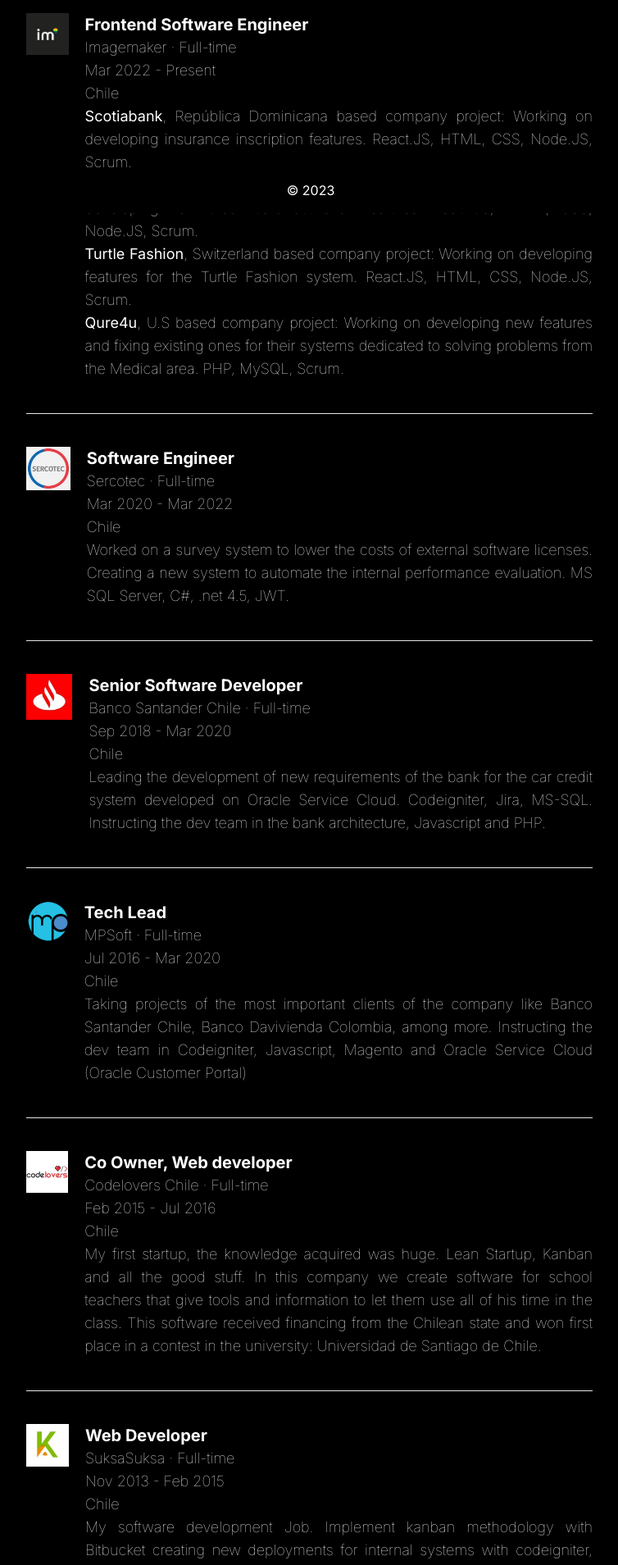
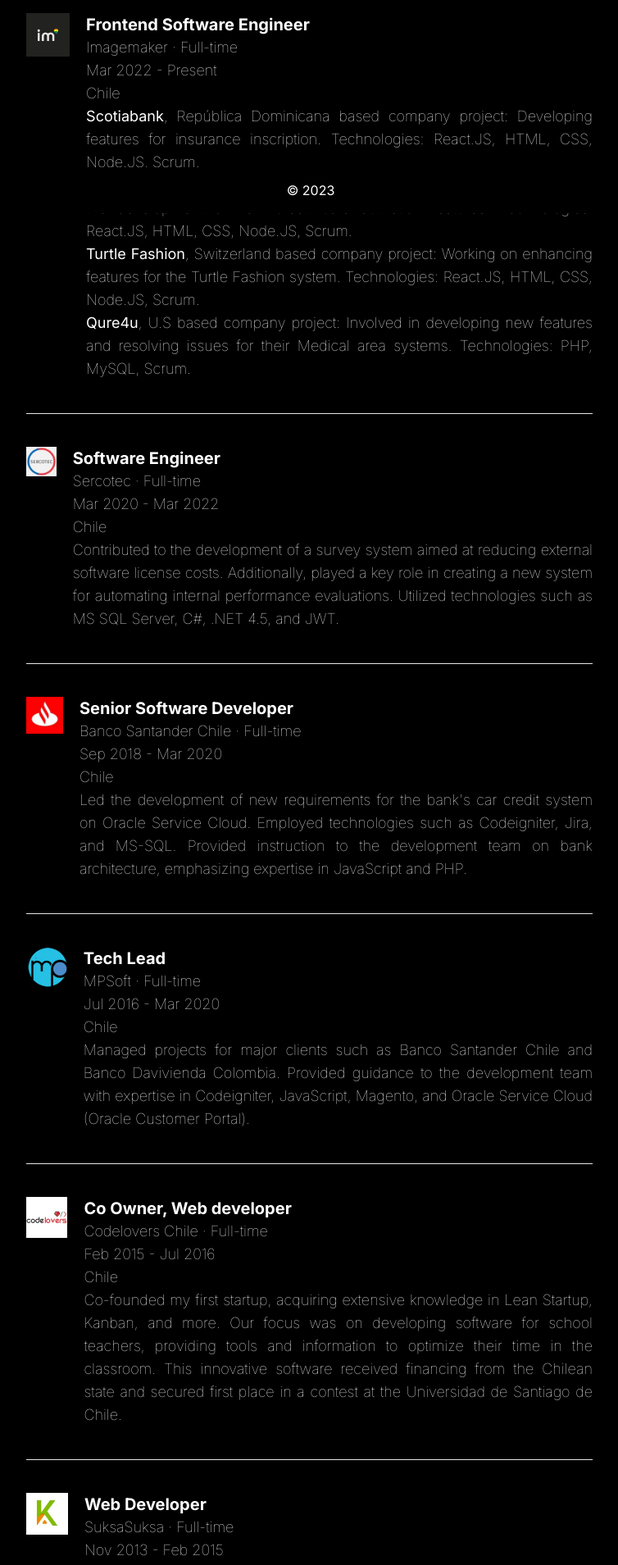
Before and after one commit to chilleno/portfolio, a Next.js app: page /cv in a window 1280 px wide. Shown: the part 540-2449 px from the top of the page at 82% size, without its empty margins (261-1015 px from the left). Built offline with nearby package versions, Linux system fonts and the light colour scheme.

Commit message:
feat: update texts

```diff
--- a/src/app/cv/Components/Experience.tsx
+++ b/src/app/cv/Components/Experience.tsx
@@ -30,18 +30,17 @@
                         <h1 className="text-lg">Mar 2022 - Present</h1>
                         <h1 className="text-lg">Chile</h1>
                         <p className="text-lg text-justify">
-                            <b>Scotiabank</b>, República Dominicana based company project: Working on developing insurance inscription
-                            features. React.JS, HTML, CSS, Node.JS, Scrum.
+                            <b>Scotiabank</b>, República Dominicana based company project:
+                            Developing features for insurance inscription. Technologies: React.JS, HTML, CSS, Node.JS, Scrum.
                             <br />
-                            <b>Scotiabank</b>, República Dominicana based company project: Worked on developing new credit card activation
-                            features. React.JS, HTML, CSS, Node.JS, Scrum.
+                            <b>Scotiabank</b>, República Dominicana based company project:
+                            Contributed to the development of new credit card activation features. Technologies: React.JS, HTML, CSS, Node.JS, Scrum.
                             <br />
-                            <b>Turtle Fashion</b>, Switzerland based company project: Working on developing features for the
-                            Turtle Fashion system. React.JS, HTML, CSS, Node.JS, Scrum.
+                            <b>Turtle Fashion</b>, Switzerland based company project:
+                            Working on enhancing features for the Turtle Fashion system. Technologies: React.JS, HTML, CSS, Node.JS, Scrum.
                             <br />
-                            <b>Qure4u</b>, U.S based company project: Working on developing new features and fixing existing
-                            ones for their systems dedicated to solving problems from the Medical area. PHP, MySQL,
-                            Scrum.
+                            <b>Qure4u</b>, U.S based company project:
+                            Involved in developing new features and resolving issues for their Medical area systems. Technologies: PHP, MySQL, Scrum.
                         </p>
                     </div>
                 </div>
@@ -59,8 +58,7 @@
                         <h1 className="text-lg">Mar 2020 - Mar 2022</h1>
                         <h1 className="text-lg">Chile</h1>
                         <p className="text-lg text-justify">
-                            Worked on a survey system to lower the costs of external software licenses. Creating a new
-                            system to automate the internal performance evaluation. MS SQL Server, C#, .net 4.5, JWT.
+                            Contributed to the development of a survey system aimed at reducing external software license costs. Additionally, played a key role in creating a new system for automating internal performance evaluations. Utilized technologies such as MS SQL Server, C#, .NET 4.5, and JWT.
                         </p>
                     </div>
                 </div>
@@ -78,9 +76,7 @@
                         <h1 className="text-lg">Sep 2018 - Mar 2020</h1>
                         <h1 className="text-lg">Chile</h1>
                         <p className="text-lg text-justify">
-                            Leading the development of new requirements of the bank for the car credit system developed
-                            on Oracle Service Cloud. Codeigniter, Jira, MS-SQL. Instructing the dev team in the bank
-                            architecture, Javascript and PHP.
+                            Led the development of new requirements for the bank's car credit system on Oracle Service Cloud. Employed technologies such as Codeigniter, Jira, and MS-SQL. Provided instruction to the development team on bank architecture, emphasizing expertise in JavaScript and PHP.
                         </p>
                     </div>
                 </div>
@@ -98,9 +94,7 @@
                         <h1 className="text-lg">Jul 2016 - Mar 2020</h1>
                         <h1 className="text-lg">Chile</h1>
                         <p className="text-lg text-justify">
-                            Taking projects of the most important clients of the company like Banco Santander Chile, Banco
-                            Davivienda Colombia, among more. Instructing the dev team in Codeigniter, Javascript, Magento
-                            and Oracle Service Cloud (Oracle Customer Portal)
+                            Managed projects for major clients such as Banco Santander Chile and Banco Davivienda Colombia. Provided guidance to the development team with expertise in Codeigniter, JavaScript, Magento, and Oracle Service Cloud (Oracle Customer Portal).
                         </p>
                     </div>
                 </div>
@@ -118,10 +112,7 @@
                         <h1 className="text-lg">Feb 2015 - Jul 2016</h1>
                         <h1 className="text-lg">Chile</h1>
                         <p className="text-lg text-justify">
-                            My first startup, the knowledge acquired was huge. Lean Startup, Kanban and all the good stuff.
-                            In this company we create software for school teachers that give tools and information to let
-                            them use all of his time in the class. This software received financing from the Chilean state and
-                            won first place in a contest in the university: Universidad de Santiago de Chile.
+                            Co-founded my first startup, acquiring extensive knowledge in Lean Startup, Kanban, and more. Our focus was on developing software for school teachers, providing tools and information to optimize their time in the classroom. This innovative software received financing from the Chilean state and secured first place in a contest at the Universidad de Santiago de Chile.
                         </p>
                     </div>
                 </div>
@@ -139,8 +130,7 @@
                         <h1 className="text-lg">Nov 2013 - Feb 2015</h1>
                         <h1 className="text-lg">Chile</h1>
                         <p className="text-lg text-justify">
-                            My software development Job. Implement kanban methodology with Bitbucket creating new deployments for internal systems
-                            with codeigniter, MySQL and Javascript.
+                            Implemented the Kanban methodology using Bitbucket, creating new deployments for internal systems. Utilized technologies such as Codeigniter, MySQL, and JavaScript.
                         </p>
                     </div>
                 </div>
```
